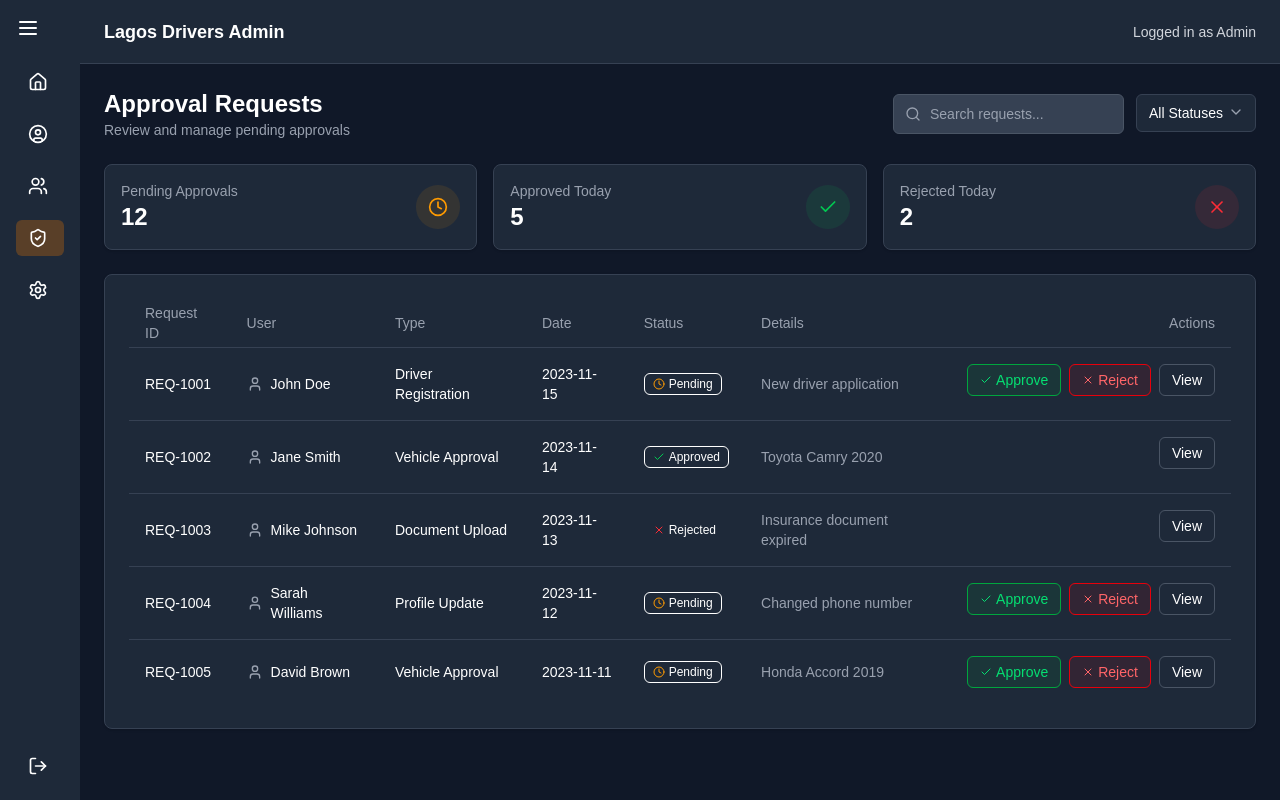
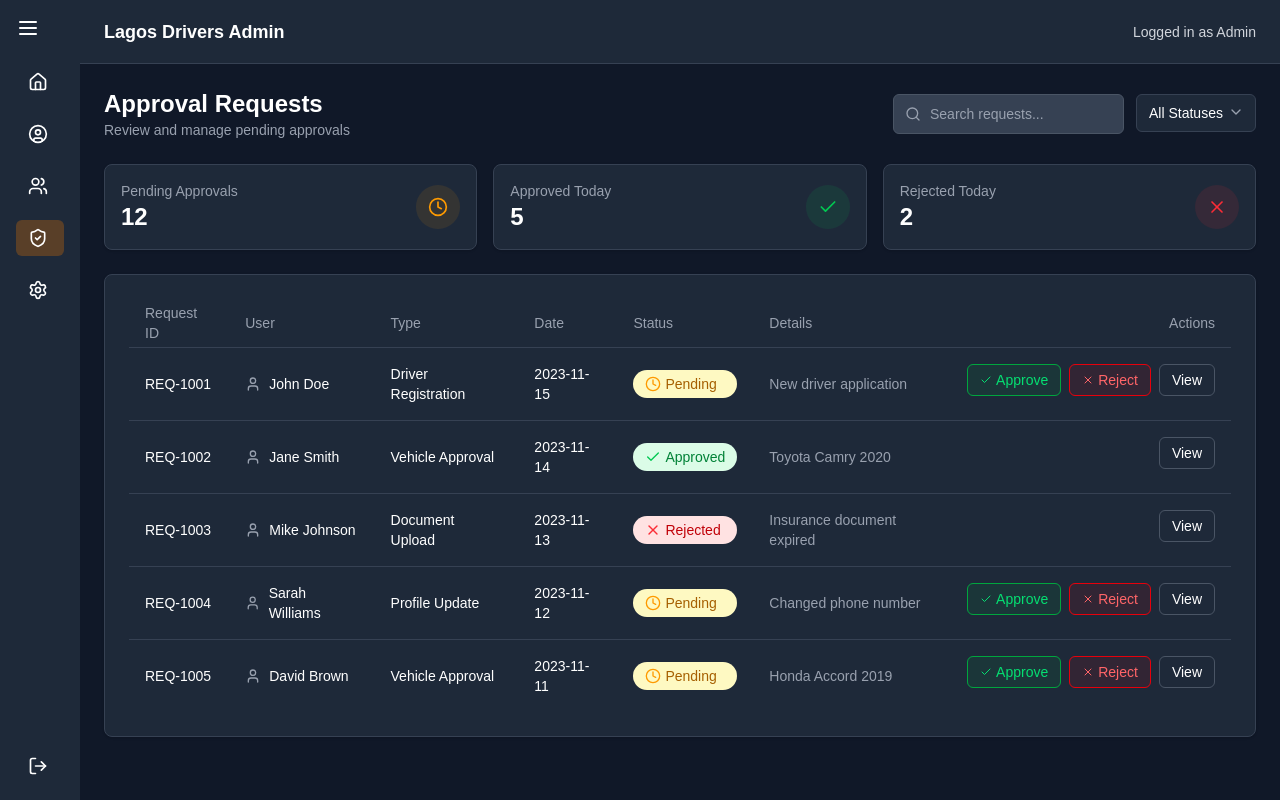
Before and after one commit to DonaldKnut/lagosdriverslink, a Next.js app: page /dashboard/approvals in a window 1280 px wide. Built offline with nearby package versions, Linux system fonts and the light colour scheme.

Commit message:
published pages

```diff
--- /dev/null
+++ b/app/components/ui/badge.tsx
@@ -0,0 +1,29 @@
+import { cn } from "@/lib/utils";
+import { VariantProps, cva } from "class-variance-authority";
+
+const badgeVariants = cva(
+  "inline-flex items-center rounded-full px-3 py-1 text-sm font-medium transition-colors",
+  {
+    variants: {
+      variant: {
+        default: "bg-gray-200 text-gray-900",
+        success: "bg-green-100 text-green-700",
+        warning: "bg-yellow-100 text-yellow-700",
+        destructive: "bg-red-100 text-red-700",
+      },
+    },
+    defaultVariants: {
+      variant: "default",
+    },
+  }
+);
+
+export interface BadgeProps
+  extends React.HTMLAttributes<HTMLDivElement>,
+    VariantProps<typeof badgeVariants> {}
+
+export function Badge({ className, variant, ...props }: BadgeProps) {
+  return (
+    <div className={cn(badgeVariants({ variant }), className)} {...props} />
+  );
+}
```
